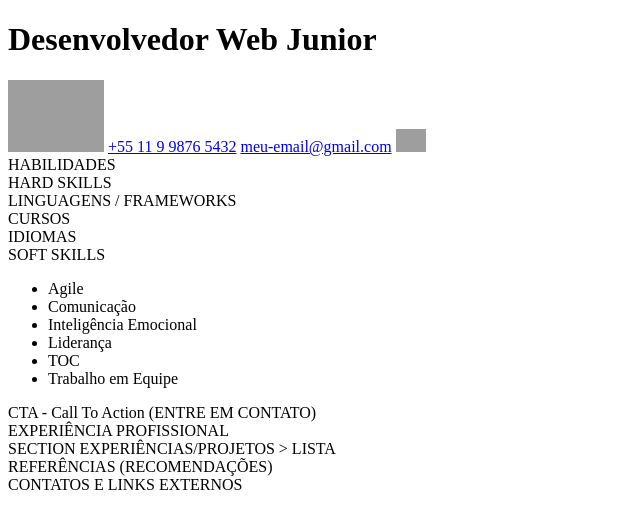
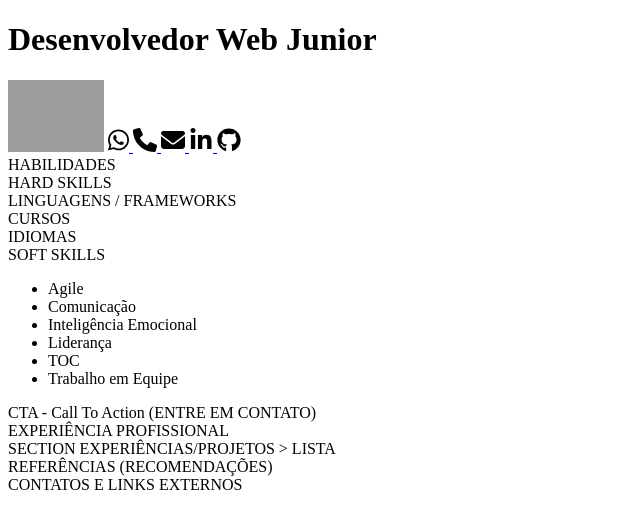
Before and after one commit to xJoninha/meu-portifa, a plain HTML site: page index.html in a window 1280 px wide. Shown: the whole page, without its empty margins (0-640 px from the left). Drawn offline with Linux system fonts and the light colour scheme; grey boxes are pictures that could not be loaded.

Commit message:
Feat: Ajustes finalizados desde a ultima aula 11/04/2022

```diff
--- a/index.html
+++ b/index.html
@@ -13,9 +13,29 @@
     <header>
         <h1>Desenvolvedor Web Junior</h1>
         <img src="https://thumbs.dreamstime.com/b/funny-cartoon-monster-face-vector-square-avatar-halloween-175916751.jpg" width="auto" height="72px" alt="foto do Jonas">
-        <a href="https://wa.me/+5511998765432">+55 11 9 9876 5432</a>
-        <a href="mail.to">meu-email@gmail.com</a>
-        <a href="https://github.com/xjoninha" target="_blank"><img src="https://encrypted-tbn0.gstatic.com/images?q=tbn:ANd9GcStJ661_VwO4iG6mzSlGKrrM3SD7L8iPCl7Zg&usqp=CAU" width="30px"></a>
+        <a href="https://wa.me/+5511998765432?text=Ol%C3%A1%21%20Contrata%20n%C3%B3is%20a%C3%AA%2C%20na%20humilde." target="_blank" rel="noopener noreferrer" title="Manda um zap prá nóis">
+          <svg xmlns="http://www.w3.org/2000/svg" viewBox="0 0 448 512" widht="24" height="24">
+            <path d="M380.9 97.1C339 55.1 283.2 32 223.9 32c-122.4 0-222 99.6-222 222 0 39.1 10.2 77.3 29.6 111L0 480l117.7-30.9c32.4 17.7 68.9 27 106.1 27h.1c122.3 0 224.1-99.6 224.1-222 0-59.3-25.2-115-67.1-157zm-157 341.6c-33.2 0-65.7-8.9-94-25.7l-6.7-4-69.8 18.3L72 359.2l-4.4-7c-18.5-29.4-28.2-63.3-28.2-98.2 0-101.7 82.8-184.5 184.6-184.5 49.3 0 95.6 19.2 130.4 54.1 34.8 34.9 56.2 81.2 56.1 130.5 0 101.8-84.9 184.6-186.6 184.6zm101.2-138.2c-5.5-2.8-32.8-16.2-37.9-18-5.1-1.9-8.8-2.8-12.5 2.8-3.7 5.6-14.3 18-17.6 21.8-3.2 3.7-6.5 4.2-12 1.4-32.6-16.3-54-29.1-75.5-66-5.7-9.8 5.7-9.1 16.3-30.3 1.8-3.7.9-6.9-.5-9.7-1.4-2.8-12.5-30.1-17.1-41.2-4.5-10.8-9.1-9.3-12.5-9.5-3.2-.2-6.9-.2-10.6-.2-3.7 0-9.7 1.4-14.8 6.9-5.1 5.6-19.4 19-19.4 46.3 0 27.3 19.9 53.7 22.6 57.4 2.8 3.7 39.1 59.7 94.8 83.8 35.2 15.2 49 16.5 66.6 13.9 10.7-1.6 32.8-13.4 37.4-26.4 4.6-13 4.6-24.1 3.2-26.4-1.3-2.5-5-3.9-10.5-6.6z"/>
+          </svg>
+        </a>
+        <a href="tel:+5511987654321" target="_blank" rel="noopener noreferrer" title="Liga nóis">
+          <svg xmlns="http://www.w3.org/2000/svg" viewBox="0 0 512 512" width="24" height="24">
+            <path d="M511.2 387l-23.25 100.8c-3.266 14.25-15.79 24.22-30.46 24.22C205.2 512 0 306.8 0 54.5c0-14.66 9.969-27.2 24.22-30.45l100.8-23.25C139.7-2.602 154.7 5.018 160.8 18.92l46.52 108.5c5.438 12.78 1.77 27.67-8.98 36.45L144.5 207.1c33.98 69.22 90.26 125.5 159.5 159.5l44.08-53.8c8.688-10.78 23.69-14.51 36.47-8.975l108.5 46.51C506.1 357.2 514.6 372.4 511.2 387z"/>
+          </svg>
+        </a>
+        <a href="mailto:jonasjfs15@gmail.com?subject=Contrata%20n%C3%B3is%20a%C3%AA&body=Contrata%20n%C3%B3is%20a%C3%AA&cc=egidio@serri.com" target="_blank" rel="noopener noreferrer" title="Manda um email prá nóis"><svg xmlns="http://www.w3.org/2000/svg" viewBox="0 0 512 512" width="24" height="24"><path d="M464 64C490.5 64 512 85.49 512 112C512 127.1 504.9 141.3 492.8 150.4L275.2 313.6C263.8 322.1 248.2 322.1 236.8 313.6L19.2 150.4C7.113 141.3 0 127.1 0 112C0 85.49 21.49 64 48 64H464zM217.6 339.2C240.4 356.3 271.6 356.3 294.4 339.2L512 176V384C512 419.3 483.3 448 448 448H64C28.65 448 0 419.3 0 384V176L217.6 339.2z"/></svg>
+        </a>
+        <a href="https://www.linkedin.com/in/jonas-francisco-998b15224/" target="_blank" rel="noopener noreferrer" title="Liga nóis lá no Linkedin">
+          <svg xmlns="http://www.w3.org/2000/svg" viewBox="0 0 448 512" width="24" height="24">
+            <path d="M100.28 448H7.4V148.9h92.88zM53.79 108.1C24.09 108.1 0 83.5 0 53.8a53.79 53.79 0 0 1 107.58 0c0 29.7-24.1 54.3-53.79 54.3zM447.9 448h-92.68V302.4c0-34.7-.7-79.2-48.29-79.2-48.29 0-55.69 37.7-55.69 76.7V448h-92.78V148.9h89.08v40.8h1.3c12.4-23.5 42.69-48.3 87.88-48.3 94 0 111.28 61.9 111.28 142.3V448z"/>
+          </svg>
+        </a>
+        <a href="https://github.com/xjoninha" target="_blank" rel="noopener noreferrer" title="Dá uma olhada nos meu trampo">
+          <svg xmlns="http://www.w3.org/2000/svg" viewBox="0 0 496 512" width="24" height="24">
+            <path d="M165.9 397.4c0 2-2.3 3.6-5.2 3.6-3.3.3-5.6-1.3-5.6-3.6 0-2 2.3-3.6 5.2-3.6 3-.3 5.6 1.3 5.6 3.6zm-31.1-4.5c-.7 2 1.3 4.3 4.3 4.9 2.6 1 5.6 0 6.2-2s-1.3-4.3-4.3-5.2c-2.6-.7-5.5.3-6.2 2.3zm44.2-1.7c-2.9.7-4.9 2.6-4.6 4.9.3 2 2.9 3.3 5.9 2.6 2.9-.7 4.9-2.6 4.6-4.6-.3-1.9-3-3.2-5.9-2.9zM244.8 8C106.1 8 0 113.3 0 252c0 110.9 69.8 205.8 169.5 239.2 12.8 2.3 17.3-5.6 17.3-12.1 0-6.2-.3-40.4-.3-61.4 0 0-70 15-84.7-29.8 0 0-11.4-29.1-27.8-36.6 0 0-22.9-15.7 1.6-15.4 0 0 24.9 2 38.6 25.8 21.9 38.6 58.6 27.5 72.9 20.9 2.3-16 8.8-27.1 16-33.7-55.9-6.2-112.3-14.3-112.3-110.5 0-27.5 7.6-41.3 23.6-58.9-2.6-6.5-11.1-33.3 2.6-67.9 20.9-6.5 69 27 69 27 20-5.6 41.5-8.5 62.8-8.5s42.8 2.9 62.8 8.5c0 0 48.1-33.6 69-27 13.7 34.7 5.2 61.4 2.6 67.9 16 17.7 25.8 31.5 25.8 58.9 0 96.5-58.9 104.2-114.8 110.5 9.2 7.9 17 22.9 17 46.4 0 33.7-.3 75.4-.3 83.6 0 6.5 4.6 14.4 17.3 12.1C428.2 457.8 496 362.9 496 252 496 113.3 383.5 8 244.8 8zM97.2 352.9c-1.3 1-1 3.3.7 5.2 1.6 1.6 3.9 2.3 5.2 1 1.3-1 1-3.3-.7-5.2-1.6-1.6-3.9-2.3-5.2-1zm-10.8-8.1c-.7 1.3.3 2.9 2.3 3.9 1.6 1 3.6.7 4.3-.7.7-1.3-.3-2.9-2.3-3.9-2-.6-3.6-.3-4.3.7zm32.4 35.6c-1.6 1.3-1 4.3 1.3 6.2 2.3 2.3 5.2 2.6 6.5 1 1.3-1.3.7-4.3-1.3-6.2-2.2-2.3-5.2-2.6-6.5-1zm-11.4-14.7c-1.6 1-1.6 3.6 0 5.9 1.6 2.3 4.3 3.3 5.6 2.3 1.6-1.3 1.6-3.9 0-6.2-1.4-2.3-4-3.3-5.6-2z" />
+          </svg>
+        </a>
+        <!-- <a href="https://github.com/xjoninha" target="_blank"><img src="https://encrypted-tbn0.gstatic.com/images?q=tbn:ANd9GcStJ661_VwO4iG6mzSlGKrrM3SD7L8iPCl7Zg&usqp=CAU" width="30px"></a> -->
       </header>
 
       <main>
```
